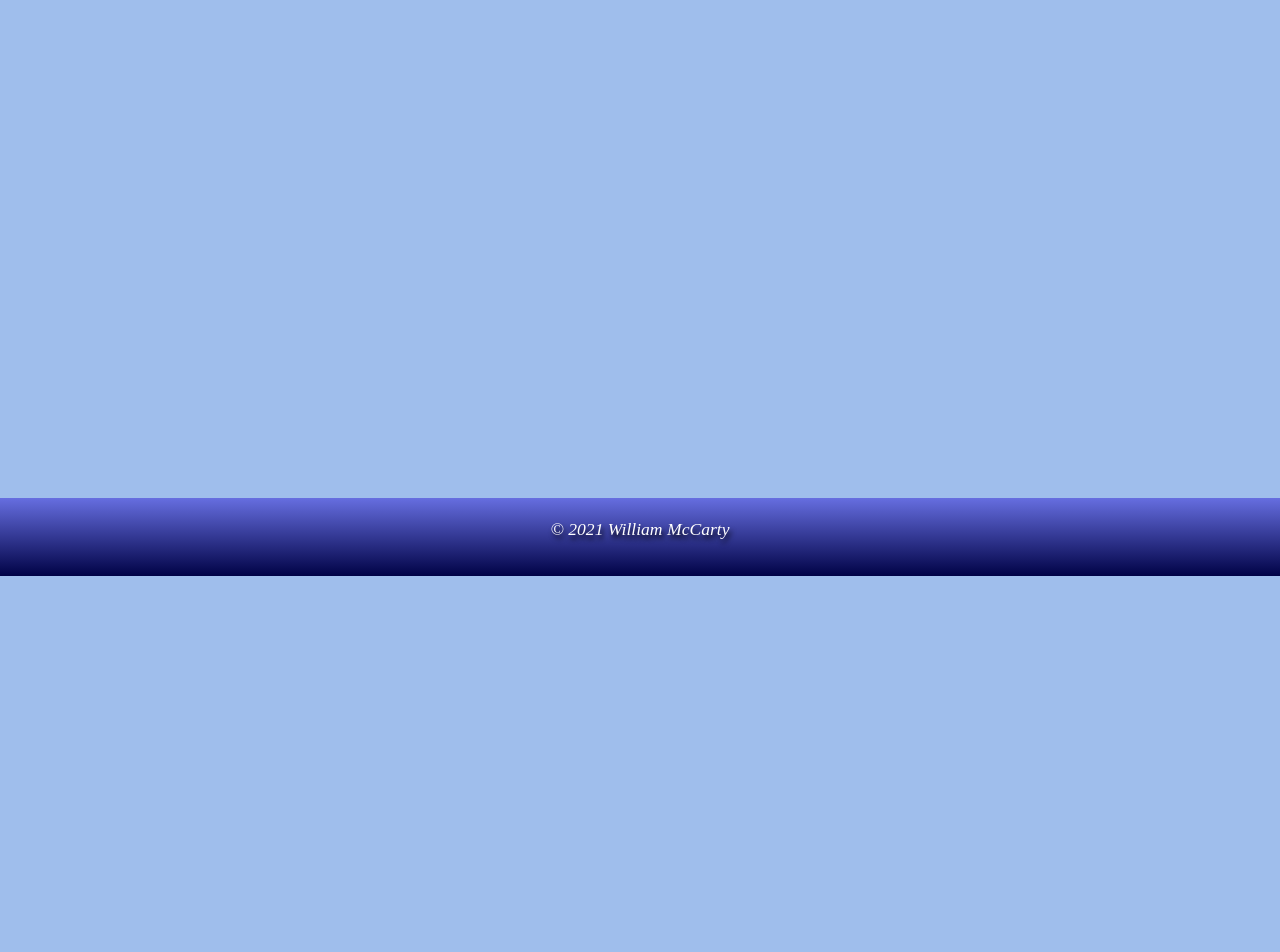
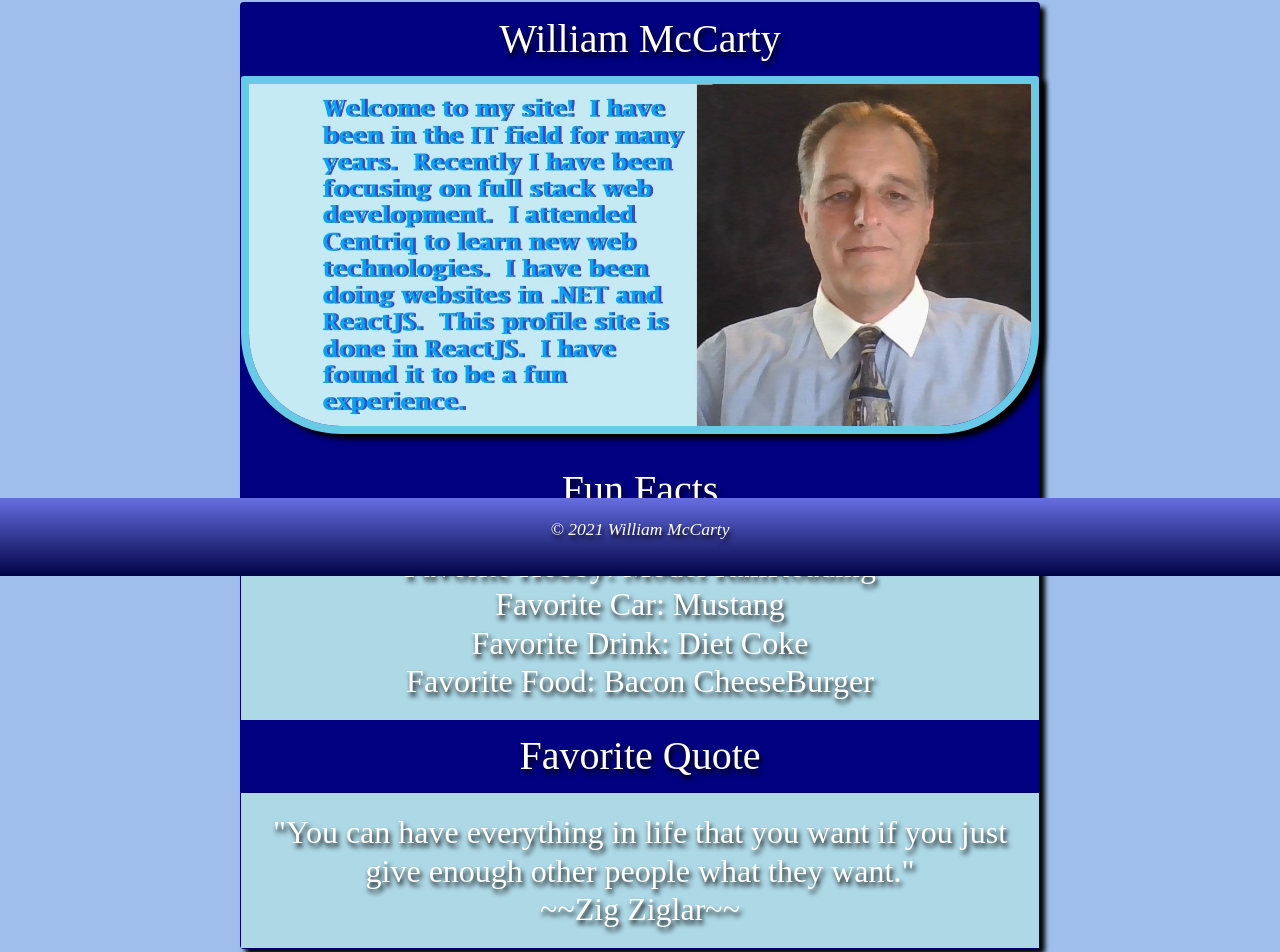
Before and after one commit to WilliamMcCarty/ReactPractice, a React (Create React App) app: page / in a window 1280 px wide. Shown: the part 224-1176 px from the top of the page. Before the commit the page ends 800 px from the top, so only its background shows below. Built offline with nearby package versions, Linux system fonts and the light colour scheme; a web font is replaced by a local one.

Commit message:
Pages updated

```diff
--- a/package.json
+++ b/package.json
@@ -6,8 +6,9 @@
     "@testing-library/jest-dom": "^5.14.1",
     "@testing-library/react": "^11.2.7",
     "@testing-library/user-event": "^12.8.3",
-    "bootstrap": "^4.1.2",
+    "bootstrap": "^4.6.0",
     "react": "^17.0.2",
+    "react-bootstrap": "^1.6.3",
     "react-dom": "^17.0.2",
     "react-scripts": "4.0.3",
     "web-vitals": "^1.1.2"
--- a/public/index.html
+++ b/public/index.html
@@ -24,6 +24,8 @@
       work correctly both with client-side routing and a non-root public URL.
       Learn how to configure a non-root public URL by running `npm run build`.
     -->
+
+    </style>
     <title>React App</title>
   </head>
   <body>
--- a/src/App.css
+++ b/src/App.css
@@ -1,6 +1,5 @@
-@import url('https://fonts.googleapis.com/css2?family=Comfortaa:wght@400;700&family=Train+One&display=swap');
-@import url('https://fonts.googleapis.com/css2?family=PT+Serif&display=swap');
-
+@import url("https://fonts.googleapis.com/css2?family=Comfortaa:wght@400;700&family=Train+One&display=swap");
+@import url("https://fonts.googleapis.com/css2?family=PT+Serif&display=swap");
 
 /* #region Style Guide */
 /*
@@ -39,11 +38,11 @@ h3,
 h4,
 h5,
 h6 {
-    font-family: 'PT+Serif', cursive;
+  font-family: "PT+Serif", cursive;
 }
 
 p {
-    font-family: 'PT+Serif', cursive;
+  font-family: "PT+Serif", cursive;
 }
 
 header {
@@ -58,18 +57,17 @@ nav {
   position: relative;
   background: linear-gradient(to bottom, rgb(0, 2, 70), rgb(102, 110, 224));
   z-index: 1000;
-
 }
 
 button {
-    font-family: 'PT+Serif', cursive;
+  font-family: "PT+Serif", cursive;
 }
 
 button.navbar-brand {
   font-size: 2em;
   color: rgb(255, 255, 255);
-    transition: .5s ease;
-    font-family: 'PT Serif', cursive;
+  transition: 0.5s ease;
+  font-family: "PT Serif", cursive;
 }
 
 button.navbar-brand img {
@@ -80,9 +78,7 @@ button.navbar-brand img {
 
 a.navbar-brand:hover {
   text-decoration: none;
-
 }
-
 
 nav div.hamburger-outer {
   position: absolute;
@@ -103,15 +99,15 @@ nav div.hamburger-inner {
   top: 0;
   right: 0;
   width: 100%;
-    height: .25em;
+  height: 0.25em;
   background-color: rgb(255, 255, 255);
   border-radius: 3px;
 }
 
 nav div.hamburger-inner:nth-child(2) {
   position: absolute;
-    top: .75em;
-    height: .25em;
+  top: 0.75em;
+  height: 0.25em;
   width: 100%;
   background-color: rgb(255, 255, 255);
   z-index: 100;
@@ -120,7 +116,7 @@ nav div.hamburger-inner:nth-child(2) {
 nav div.hamburger-inner:last-child {
   position: absolute;
   top: 1.5em;
-    height: .25em;
+  height: 0.25em;
   width: 100%;
   background-color: rgb(255, 255, 255);
   z-index: 100;
@@ -135,10 +131,9 @@ div.menu {
   background: linear-gradient(275deg, rgb(0, 2, 70), rgb(102, 110, 224));
   z-index: 1000;
   padding: 2em;
-    font-family: 'PT Serif', cursive;
+  font-family: "PT Serif", cursive;
   transition: 150ms;
 }
-
 
 button.close-menu {
   position: absolute;
@@ -149,14 +144,12 @@ button.close-menu {
   transition: 2s ease;
 }
 
-
 button.close-menu:hover,
 div.menu ul li:hover,
 a.navbar-brand:hover {
   text-decoration: none;
   color: rgb(57, 197, 240);
   cursor: grabbing;
-
 }
 
 div.menu ul li:hover {
@@ -176,7 +169,7 @@ div.menu ul li {
   color: white;
   /* font-variant: small-caps; */
   letter-spacing: 1px;
-    transition: .5s ease;
+  transition: 0.5s ease;
   text-shadow: 2px 4px 5px rgb(0, 0, 0);
 }
 
@@ -200,7 +193,7 @@ section.banner {
   padding-top: 5.5em;
   height: 150px;
   font-size: 18px;
-  font-family: 'PT Serif', cursive;
+  font-family: "PT Serif", cursive;
   /* background-color: rgb(56, 27, 163); */
   text-shadow: 2px 4px 5px rgb(0, 0, 0);
   color: white;
@@ -235,11 +228,11 @@ button.btn-color {
   background-color: rgb(0, 2, 70);
   z-index: 1000;
   color: white;
-    padding: .5em 2em;
+  padding: 0.5em 2em;
   font-size: 1.2em;
   font-weight: bold;
   font-variant: small-caps;
-    transition: .5s ease;
+  transition: 0.5s ease;
 }
 
 a.btn-color:hover,
@@ -257,7 +250,7 @@ footer {
   padding: 1em;
   font-size: 1.1em;
   text-shadow: 2px 4px 5px rgb(0, 0, 0);
-    position: absolute;
+  position: fixed;
   bottom: 0;
   left: 0;
   width: 100%;
@@ -273,12 +266,50 @@ button.textShadow {
   border-radius: 20px;
 }
 
+.boxShadow2 {
+  box-shadow: 5px 5px 5px mediumpurple;
+  box-shadow: 5px 5px 5px rgb(0, 0, 0);
+  border-radius: 20px;
+}
+
+.profilePic {
+  cursor: pointer;
+    width: 100%;
+    max-width: 800px;
+    float: left;
+    margin: 0 40px 20px 0;
+    border-radius: 100px;
+    border: 0.3rem solid black;
+    border: 0.5rem solid rgb(105, 202, 231);
+    box-shadow: 7px 5px 5px rgb(0, 0, 0);
+    background-color: lightblue;
+
+}
+
+div.projects ul li {
+  font-weight: 600;
+  padding-top: 20px;
+  font-size: 2.5em;
+  color: white;
+  /* font-variant: small-caps; */
+  letter-spacing: 1px;
+  transition: 0.5s ease;
+  text-shadow: 2px 4px 5px rgb(0, 0, 0);
+}
+
+div.projects ul li:hover {
+  text-decoration: none;
+  color: rgb(57, 197, 240);
+  cursor: grabbing;
+}
+
+div.projects ul li:hover {
+  letter-spacing: 3px;
+}
+
 /* #region Home */
 
-
 /* #endregion */
-
-
 
 @keyframes App-logo-spin {
   from {
@@ -296,6 +327,4 @@ button.textShadow {
         margin-left: 5%;
         font-size: 5.75em;
     } */
-
-
 }
--- a/src/Components/Profile/Profile.js
+++ b/src/Components/Profile/Profile.js
@@ -1,10 +1,67 @@
 import React from "react";
 import Banner from "../Banner";
+import "bootstrap/dist/css/bootstrap.min.css";
+import { Card } from "react-bootstrap";
+import profilePic from "../../images/profilepic.jpg";
 
 export default function Profile() {
   return (
     <section className="banner text-center">
       <Banner heading="Profile" />
+      <br />
+      <br />
+      <br />
+      <center>
+        <Card
+          style={{
+            width: "50rem",
+            justifyItems: "center",
+            backgroundColor: "navy",
+          }}
+          className="boxShadow2"
+        >
+          <Card.Header as="h1" style={{ backgroundColor: "navy" }}>
+            William McCarty
+          </Card.Header>
+          <Card.Img
+            variant="top"
+            img src={profilePic} alt="Profile Pic"
+            className="profilePic"
+          />
+          <Card.Header as="h1" style={{ backgroundColor: "navy" }}>
+            Fun Facts
+          </Card.Header>
+          <Card.Body style={{ backgroundColor: "lightblue" }}>
+            {/* <Card.Title>Fun Facts</Card.Title> */}
+            <Card.Text as="h2">
+              Favorite Hobby: Model RailRoading
+              <br />
+              Favorite Car: Mustang
+              <br />
+              Favorite Drink: Diet Coke
+              <br />
+              Favorite Food: Bacon CheeseBurger
+              <br />
+            </Card.Text>
+          </Card.Body>
+          <Card.Header as="h1" style={{ backgroundColor: "navy" }}>
+            Favorite Quote
+          </Card.Header>
+          <Card.Body style={{ backgroundColor: "lightblue" }}>
+            <Card.Text as="h2">
+              "You can have everything in life that you want if you just give
+              enough other people what they want."
+              <br />
+              ~~Zig Ziglar~~
+            </Card.Text>
+          </Card.Body>
+        </Card>
+      </center>
+      <br />
+      <br />
+      <br />
+      <br />
+      <br />
     </section>
   );
 }
--- a/src/Components/Projects/Projects.js
+++ b/src/Components/Projects/Projects.js
@@ -5,6 +5,21 @@ export default function Projects() {
   return (
     <section className="banner text-center">
       <Banner heading="Projects" />
+      <div className='projects'>
+        <ul>
+          <li className='projects' onClick={('')}>React Portfolio Site</li>
+          <li className='projects' onClick={('')}>ASP.NET Portfolio Site</li>
+          <li className='projects' onClick={('')}>ASP.NET Web API</li>
+          <li className='projects' onClick={('')}>ToDo React App</li>
+          <li className='projects' onClick={('')}>MVC Personal Site</li>
+          <li className='projects' onClick={('')}>ASP.NET Portfolio Site</li>
+          <li className='projects' onClick={('')}>MVC MSSQL Store Front</li>
+          <li className='projects' onClick={('')}>HTML5 CSS3 Studio Project</li>
+        </ul>
+      </div>
+      <br/>
+      <br/>
+      <br/>
     </section>
   );
 }
```
Also changed, not shown: src/images/profilepic.jpg (added), 1 other file (tests, documents, lock files or other folders). Lines whose indentation alone changed are shown as unchanged.
